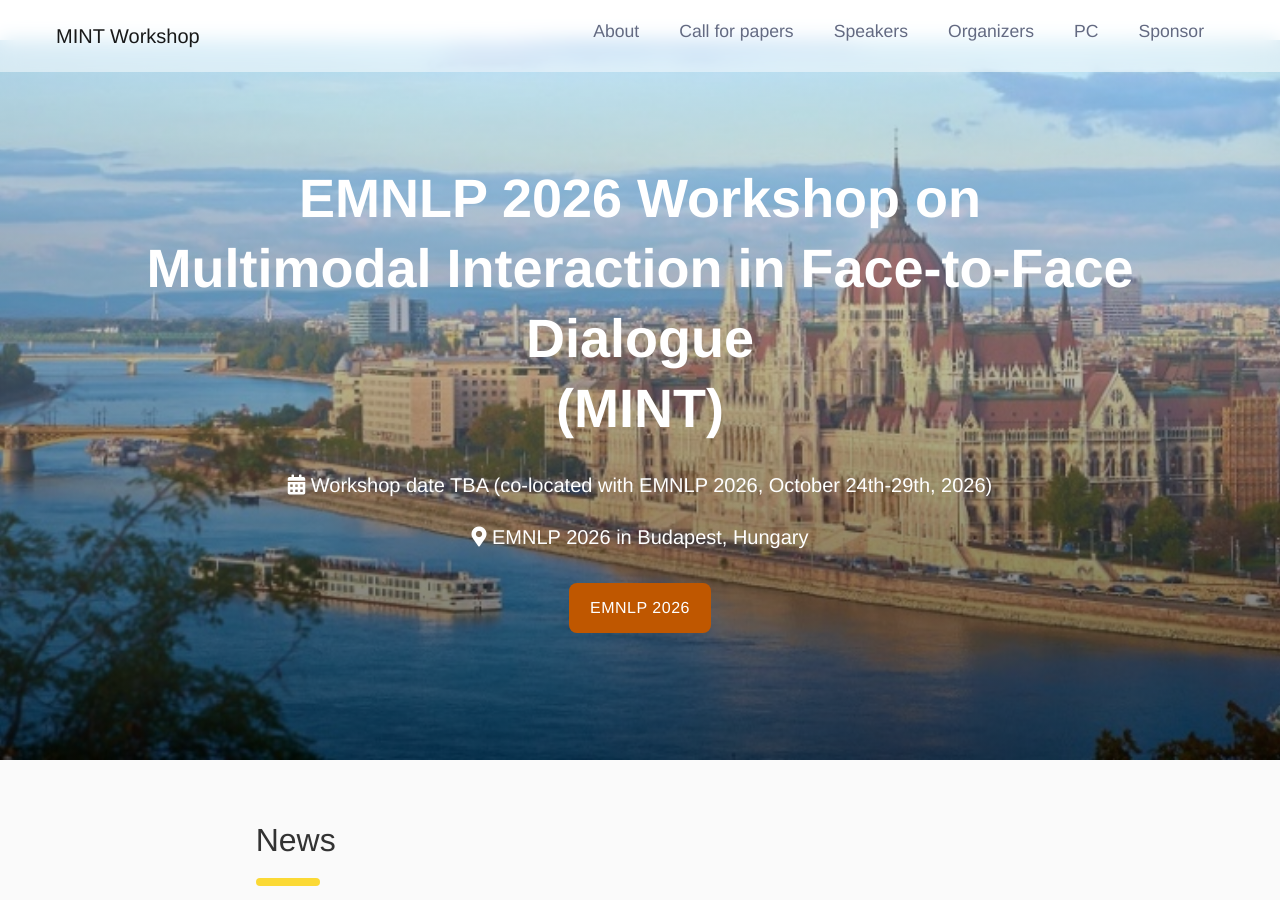
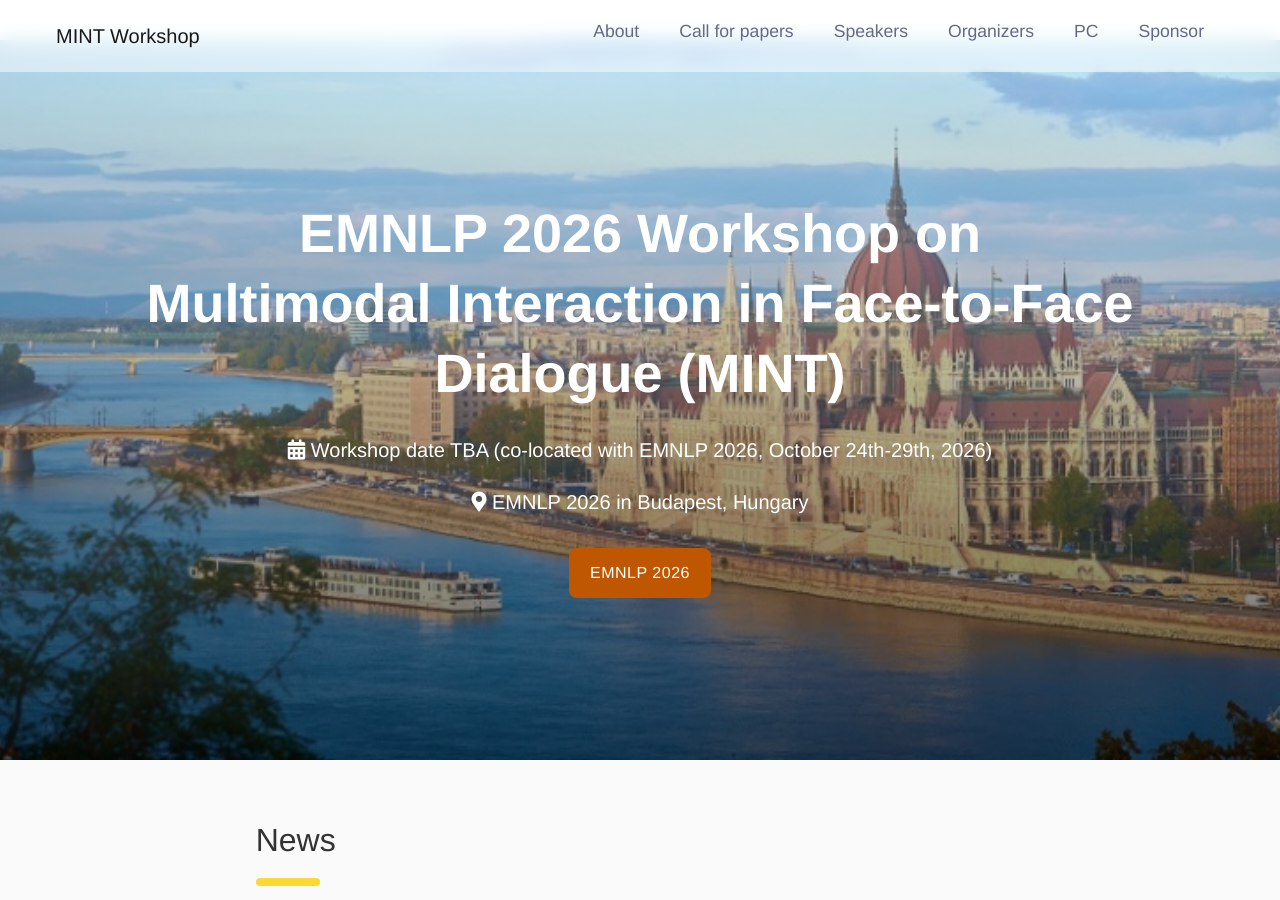
Before and after one commit to MINTworkshop/MINTworkshop.github.io, a Jekyll site: the page built from 2026/index.md, in a window 1280 px wide and 900 px high. Built offline with Jekyll 4.4.1, drawn with Linux system fonts in a browser that asks for light colours.

Commit message:
update description

```diff
--- a/_includes/head.html
+++ b/_includes/head.html
@@ -14,10 +14,10 @@
   <link rel="shortcut icon" href="{{ '/assets/images/mint_icon.png' | relative_url }}" />
   <link rel="icon" type="image/png" sizes="32x32" href="{{ '/assets/images/favicon-32x32.png' | relative_url }}">
   <link rel="icon" type="image/png" sizes="16x16" href="{{ '/assets/images/favicon-16x16.png' | relative_url }}">
-  <link rel="apple-touch-icon" sizes="180x180" href="{{ '/assets/images/apple-touch-icon.png' | relative_url }}">
+  <link rel="apple-touch-icon" sizes="180x180" href="{{ '/assets/images/mint_icon.png' | relative_url }}">
 
   <!-- Optional for Apple devices -->
-  <link rel="apple-touch-icon" href="{{ '/assets/images/mint-icon.png' | relative_url }}" />
+  <link rel="apple-touch-icon" href="{{ '/assets/images/mint_icon.png' | relative_url }}" />
 
   <!-- Fonts -->
   <link
--- a/_includes/header.html
+++ b/_includes/header.html
@@ -15,8 +15,7 @@
         <div class="header-text">
           <h2>
             EMNLP {{ page.year }} Workshop on<br />
-            Multimodal Interaction in Face-to-Face Dialogue<br />
-            (MINT)
+            Multimodal Interaction in Face-to-Face Dialogue (MINT)<br />
           </h2>
 
           <div class="info-wrapper">
```
